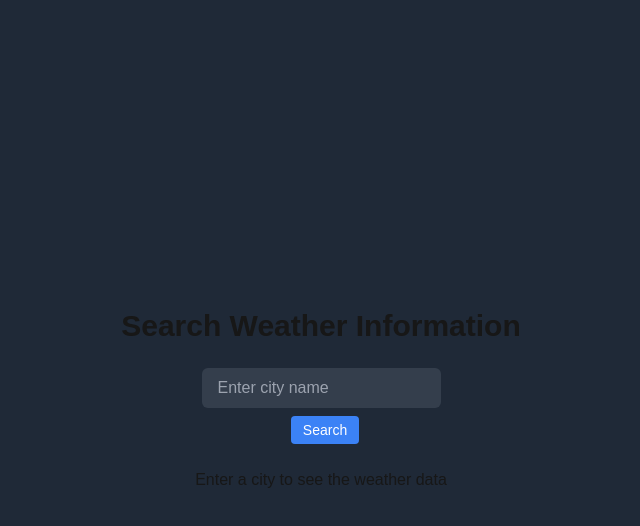
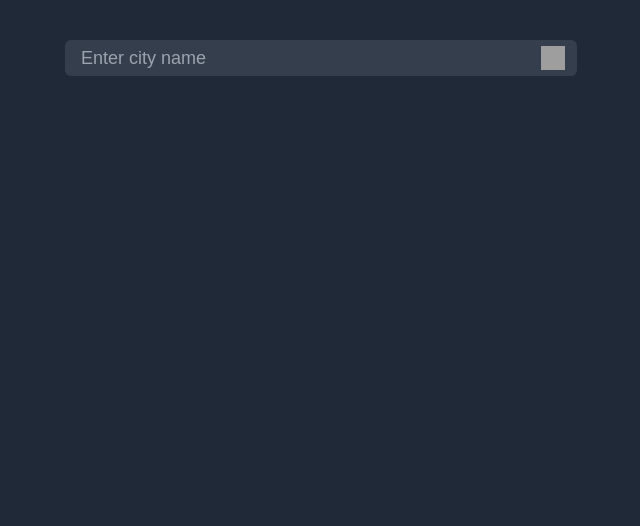
Before and after one commit to pranavhariharan145/ClimateDboard, a Next.js app in the folder climatedboard-frontend/: page / in a window 1280 px wide. Shown: the top 526 px of the page, without its empty margins (319-959 px from the left). Built offline with nearby package versions, Linux system fonts and the light colour scheme; grey boxes are pictures that could not be loaded.

Commit message:
made a simpler ui by make the text box and removed unwanted text

```diff
--- a/climatedboard-frontend/src/app/page.js
+++ b/climatedboard-frontend/src/app/page.js
@@ -8,6 +8,7 @@ const WeatherPage = () => {
   const [error, setError] = useState(null);
   const [loading, setLoading] = useState(false);
 
+  // Function to fetch weather data for the input city
   const fetchWeatherData = async (city) => {
     setLoading(true);
     try {
@@ -23,41 +24,45 @@ const WeatherPage = () => {
     setLoading(false);
   };
 
+  // Handle form submission (trigger fetch when Enter is pressed)
   const handleSubmit = (e) => {
     e.preventDefault();
     if (city) {
       fetchWeatherData(city);
-      setError(null);
+      setError(null); // Clear any previous errors
     }
   };
 
   return (
-    <div className="min-h-screen bg-gray-800 flex flex-col items-center justify-center">
-      <h1 className="text-3xl font-bold mb-6">Search Weather Information</h1>
+    <div className="min-h-screen bg-gray-800 flex flex-col items-center justify-start pt-10">
 
-      <form onSubmit={handleSubmit} className="flex flex-col text-white items-center mb-6">
+      {/* Search box with a find logo */}
+      <form onSubmit={handleSubmit} className="flex flex-col items-center mb-6">
+        <div className="relative w-[32rem]">
           <input
             type="text"
             value={city}
             onChange={(e) => setCity(e.target.value)}
             placeholder="Enter city name"
             required
-          className="bg-gray-600 bg-opacity-50 border-2 border-none rounded-md px-4 py-2 focus:outline-none"
+            className="bg-gray-600 bg-opacity-50 border-2 border-none rounded-md px-4 py-1 w-full focus:outline-none focus:border-blue-500 text-lg"
           />
 
-
-        <button
-          type="submit"
-          className="ml-2 bg-blue-500 text-white px-3 py-1 rounded text-sm mt-2"
-        >
-          Search
-        </button>
+          {/* Find logo image */}
+          <img
+            src="/find-icon.png" // Replace with the path to your logo
+            alt="Find"
+            className="absolute right-3 top-1/2 transform -translate-y-1/2 w-6 h-6"
+          />
+        </div>
       </form>
 
+      {/* Error handling */}
       {error && <div className="text-red-500">{error}</div>}
 
+      {/* Loading or weather data */}
       {loading ? (
-        <div>Loading weather data...</div>
+        <div className="text-white">Loading weather data...</div>
       ) : weatherData ? (
         <table className="table-auto border-collapse border border-white mt-4 w-1/2 rounded-lg bg-gray-900 overflow-hidden">
           <thead>
@@ -93,9 +98,8 @@ const WeatherPage = () => {
             </tr>
           </tbody>
         </table>
-
       ) : (
-        <div>Enter a city to see the weather data</div>
+        <div></div>
       )}
     </div>
   );
```
Lines whose indentation alone changed are shown as unchanged.
